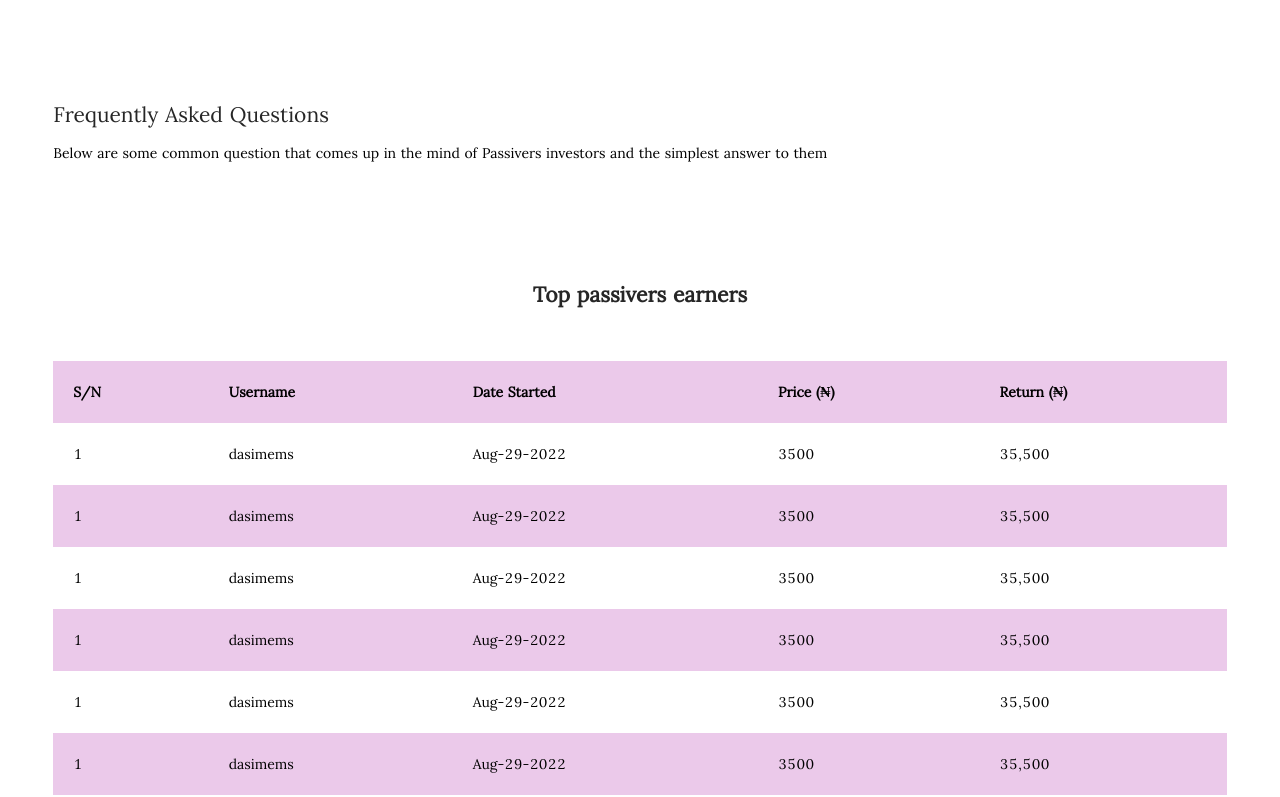
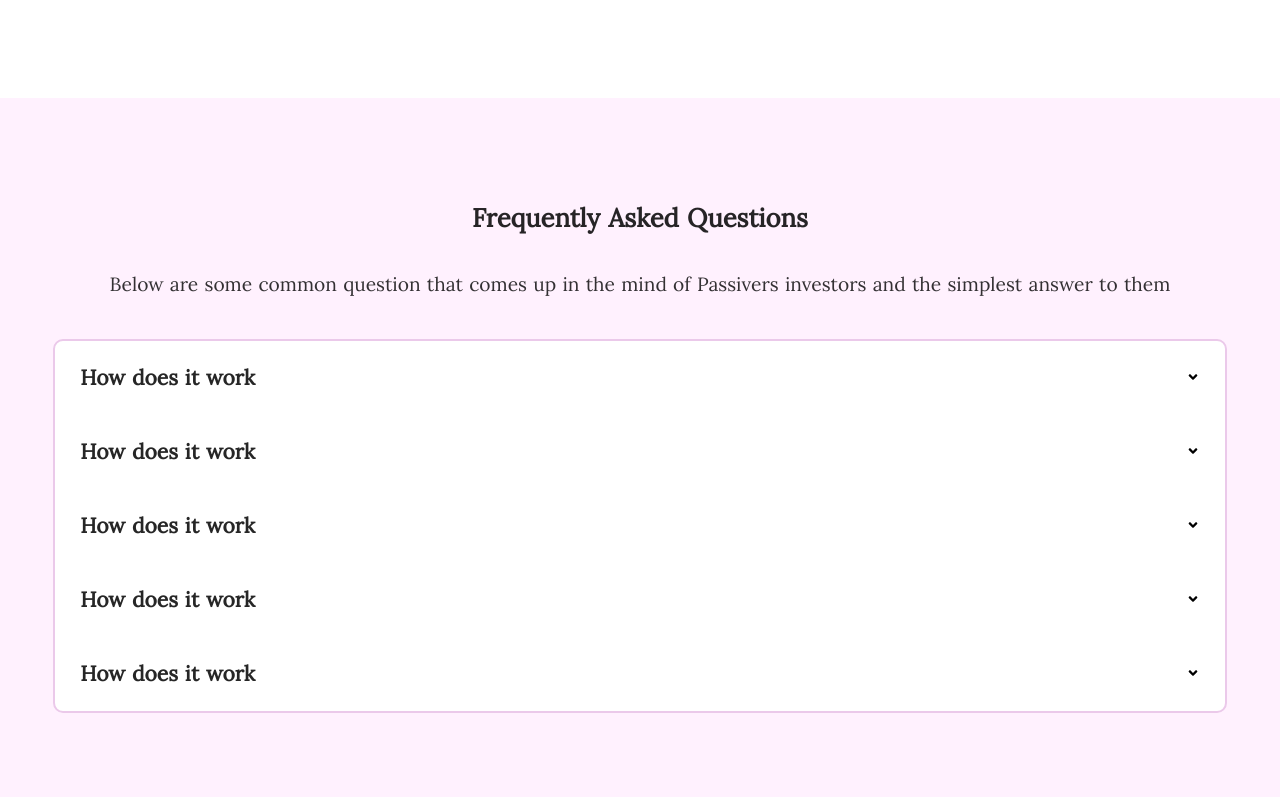
Before and after one commit to Team-STAG/Passiver, a React (Create React App) app: page / in a window 1280 px wide. Shown: the part 2143-2940 px from the top of the page. Built offline with nearby package versions, Linux system fonts and the light colour scheme.

Commit message:
done with the faq page

```diff
--- a/src/assets/styles/landingpage.css
+++ b/src/assets/styles/landingpage.css
@@ -155,6 +155,26 @@ a {
   color: white;
 }
 
+.landing-page-faq {
+  padding: 100px 0px;
+  background: #FFF1FE;
+}
+.landing-page-faq .faq-header {
+  text-align: center;
+  font-size: 1.6rem;
+  font-weight: bold;
+}
+.landing-page-faq .faq-subtitle {
+  font-size: 1.2rem;
+  text-align: center;
+  color: rgba(0, 0, 0, 0.8);
+  margin-top: 30px;
+}
+.landing-page-faq .accordion-content {
+  background: white;
+  margin-top: 40px;
+}
+
 .earners-container {
   padding: 100px 0px;
 }
--- a/src/assets/styles/landingpage.scss
+++ b/src/assets/styles/landingpage.scss
@@ -130,6 +130,31 @@
     }
 }
 
+.landing-page-faq{
+    padding: getMeasurement("defaultPadding") 0px;
+    background: getColor("tetiary");
+
+    .faq-header{
+        text-align: center;
+        font-size: getMeasurement("headerFontSize");
+        font-weight: bold;
+
+    }
+
+    .faq-subtitle{
+        font-size: 1.2rem;
+        text-align: center;
+        color: rgba(0, 0, 0, .8);
+        margin-top: 30px;
+    }
+
+    .accordion-content{
+        background: white;
+        margin-top: 40px;
+    }
+
+}
+
 .earners-container{
 
     padding: getMeasurement("defaultPadding") 0px;
--- a/src/components/Accordion.js
+++ b/src/components/Accordion.js
@@ -1,9 +1,35 @@
-import React from 'react'
+import { Row } from 'antd'
+import React, { useEffect, useState } from 'react'
+import AccordionContents from './innerComps/AccordionContents'
 
-const Accordion = ({data}) => {
+const Accordion = ({data, style, ...props}) => {
+
+    const [sentData, setSentData] = useState([])
+
+    useEffect(()=>{
+
+        if(Array.isArray(data)){
+
+            setSentData(data)
+
+        }
+    }, [data])
+
+
   return (
+
     <>
 
+        <Row justify="center" style={{border: "2px solid #EBC9EA", borderRadius: "10px", overflow: "hidden"}} {...props}>
+
+            {sentData.map(data => {
+
+                return(
+                    <AccordionContents question={data.question} answer={data.answer}/>
+                )
+            })}
+
+        </Row>
 
 
     </>
--- /dev/null
+++ b/src/components/innerComps/AccordionContents.js
@@ -0,0 +1,53 @@
+import { Col, Row } from 'antd'
+import React, { useCallback, useRef, useState } from 'react'
+import { FaAngleDown, FaAngleUp } from 'react-icons/fa'
+
+const AccordionContents = ({question, answer}) => {
+    const [containerHeight, setContainerHeight] = useState("0px"),
+        containerRef = useRef("")
+
+
+    const changeHeight = useCallback(()=>{
+        var newHeight = "0px";
+
+        if(containerHeight === "0px"){
+
+            newHeight = `${containerRef.current.scrollHeight + 40}px`
+
+        }
+
+        setContainerHeight(newHeight)
+
+    }, [containerHeight])
+
+
+  return (
+    <>
+
+        <Row justify="center" style={{borderBottom:  containerHeight !== "0px"? "2px solid #EBC9EA": "none", width: "100%"}}>
+
+            <Col span={24}>
+                <Row justify="space-between" style={{width: "100%", cursor: "pointer", background: containerHeight !== "0px"? "#EBC9EA": "transparent", alignItems: "center", padding: "20px 25px"}} onClick={changeHeight}>
+                    <h2 style={{fontWeight: "bold", margin: "0px"}}>
+
+                        {question? question : "How does this works?"}
+
+                    </h2>
+
+                    {containerHeight !== "0px"? <FaAngleUp /> : <FaAngleDown />}
+                </Row>
+            </Col>
+
+            <Col span={24} ref={containerRef} style={{height: containerHeight, transition: "0.5s ease all", overflow: "hidden", padding: containerHeight !== "0px"? "20px 40px" : "0px 40px"}}>
+
+                <p>{answer? answer : "Lorem this iainais jbsaiufbbvk buisbdiuboiu ibsi"}</p>
+
+            </Col>
+
+        </Row>
+
+    </>
+  )
+}
+
+export default AccordionContents
--- a/src/pages/LandingPage.jsx
+++ b/src/pages/LandingPage.jsx
@@ -5,6 +5,8 @@ import { Footer, Header } from '../components'
 import "../assets/styles/landingpage.css"
 import AboutImageOne from "../assets/images/about_image_one.png"
 import { Link } from 'react-router-dom'
+import Accordion from '../components/Accordion'
+import { SiteData } from '../data'
 
 const LandingPage = () => {
   return (
@@ -127,10 +129,11 @@ const LandingPage = () => {
 
                 <Col span={22}>
 
-                    <h2>Frequently Asked Questions</h2>
+                    <h2 className='faq-header'>Frequently Asked Questions</h2>
 
-                    <p>Below are some common question that comes up in the mind of Passivers investors and the simplest answer to them</p>
+                    <p className="faq-subtitle">Below are some common question that comes up in the mind of Passivers investors and the simplest answer to them</p>
 
+                    <Accordion data={SiteData.faq} className="accordion-content" />
 
 
                 </Col>
```
Also changed, not shown: 1 other file (tests, documents, lock files or other folders).
